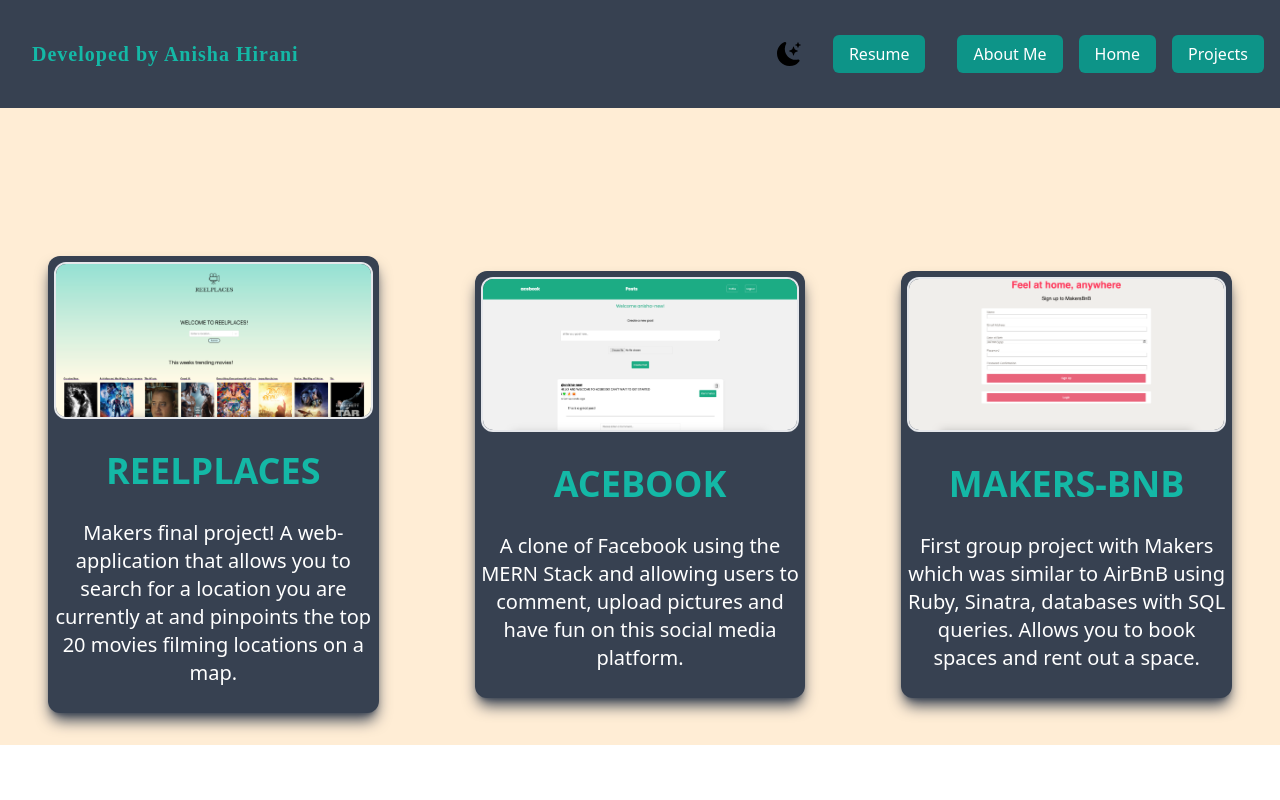
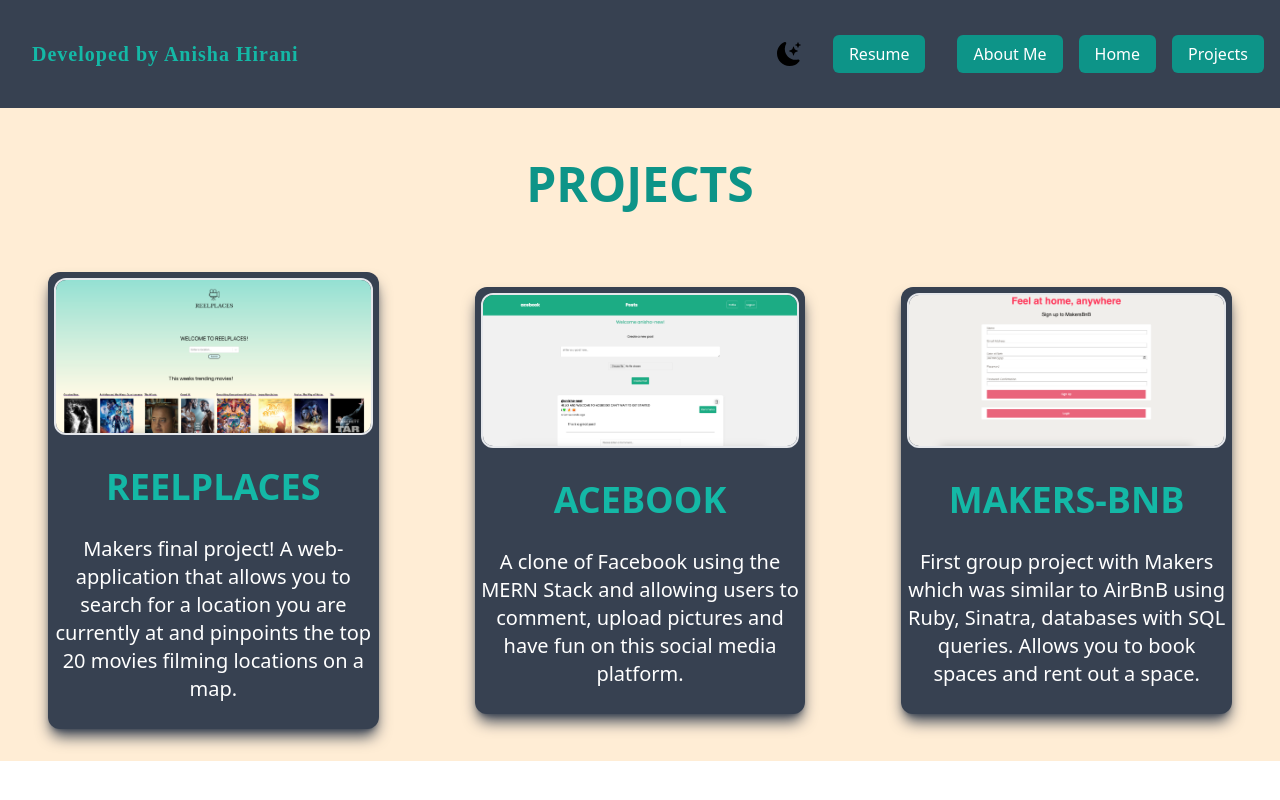
Before and after one commit to anisha-11/portfolio-site, a Next.js app in the folder portfolio/: page /projects in a window 1280 px wide. Built offline with nearby package versions, Linux system fonts and the light colour scheme.

Commit message:
moved projects up and added header

```diff
--- a/portfolio/pages/projects.js
+++ b/portfolio/pages/projects.js
@@ -39,8 +39,13 @@ export default function Projects() {
             </ul>
         </navbar>
         <section className="flex flex-wrap:wrap justify-center align-center text-center flex-wrap:wrap items-stretch">
+          <div className="h-20 text-5xl py-20 mt-20 text-teal-600 dark:text-orange-200 font-bold">
+          <h1>PROJECTS</h1>
+          </div>
+        </section>
+        <section className="flex flex-wrap:wrap justify-center align-center text-center flex-wrap:wrap items-stretch">
             <div className='grid grid-cols-3 justify-center items-center ml-auto mr-auto max-w-l"'>
-              <div className="text-center shadow-lg dark:bg-teal-600 bg-gray-700 shadow-gray-700 dark:shadow-teal-600 p-1.5 rounded-xl my-8 mr-12 ml-12 mt-64 mx-auto justify-center">
+              <div className="text-center shadow-lg dark:bg-teal-600 bg-gray-700 shadow-gray-700 dark:shadow-teal-600 p-1.5 rounded-xl my-8 mr-12 ml-12 mx-auto justify-center">
                 <Image className="border-solid border-2 dark:border-black rounded-xl" src={reelplaces} width={650} height={200}/>
                 <h3 className="text-4xl text-teal-500 dark:text-orange-200 font-extrabold pt-8 pb-2">REELPLACES</h3>
                 <p className="text-md py-5 leading-5 text-white dark:text-white md:text-xl max-w-xl mx-auto">
@@ -49,12 +54,12 @@ export default function Projects() {
                   at and pinpoints the top 20 movies filming locations on a map.
                </p>
               </div>
-              <div className="text-center bg-gray-700 dark:bg-teal-600 shadow-lg shadow-gray-700 dark:shadow-teal-600 p-1.5 rounded-xl my-8 mr-12 ml-12 mt-64 mx-auto justify-center">
+              <div className="text-center bg-gray-700 dark:bg-teal-600 shadow-lg shadow-gray-700 dark:shadow-teal-600 p-1.5 rounded-xl my-8 mr-12 ml-12 mx-auto justify-center">
                 <Image className="border-solid border-2 dark:border-black rounded-xl" src={acebook} width={650} height={200} />
                 <h3 className="text-4xl text-teal-500 dark:text-orange-200 font-extrabold pt-8 pb-2">ACEBOOK</h3>
                 <p className="text-md py-5 leading-8 text-white dark:text-white md:text-xl max-w-xl mx-auto">A clone of Facebook using the MERN Stack and allowing users to comment, upload pictures and have fun on this social media platform.</p>
               </div>
-              <div className="text-center display-flex dark:bg-teal-600 shadow-lg bg-gray-700 shadow-gray-700 dark:shadow-teal-600 p-1.5 rounded-xl my-8 mr-12 ml-12 mt-64 mx-auto justify-center">
+              <div className="text-center display-flex dark:bg-teal-600 shadow-lg bg-gray-700 shadow-gray-700 dark:shadow-teal-600 p-1.5 rounded-xl my-8 mr-12 ml-12 mx-auto justify-center">
                 <Image className="border-solid border-2 dark:border-black rounded-xl" src={bnb} width={650} height={200} />
                 <h3 className="text-4xl  text-teal-500 dark:text-orange-200 font-extrabold pt-8 pb-2">MAKERS-BNB</h3>
                 <p className="text-md py-5 leading-8 text-white dark:text-white md:text-xl max-w-xl mx-auto">First group
```
